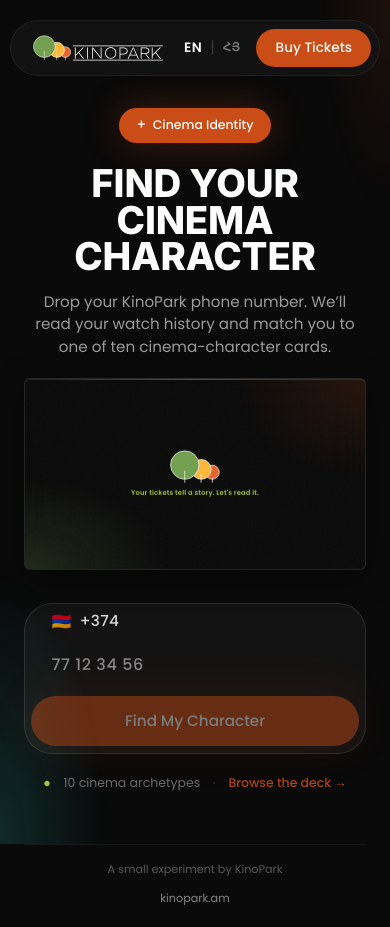
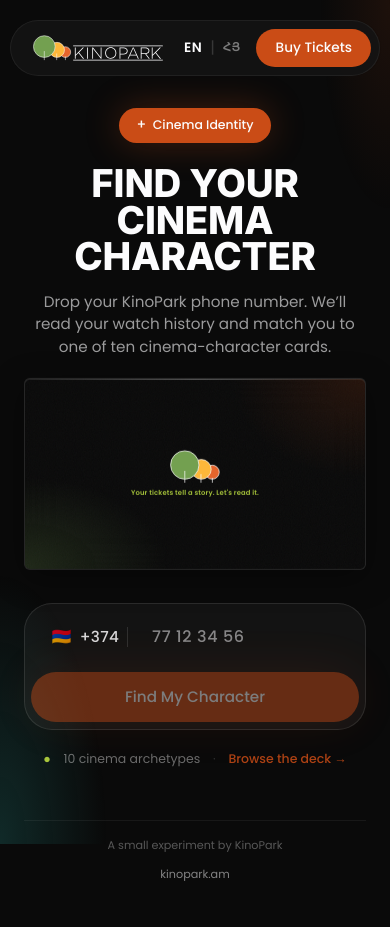
Before and after one commit to sasun-stack/Kinopark, a Next.js app: page / in a window 390 px wide. After the commit the page ends 903 px from the top, so only its background shows below. Built offline with nearby package versions, Linux system fonts and the light colour scheme.

Commit message:
PhoneInput: keep country chip + number on one row on mobile too
Only the CTA stacks below on narrow widths; the +374 chip and the
digits stay side-by-side inside their own flex container.

Co-Authored-By: Claude <noreply@anthropic.com>

```diff
--- a/src/components/PhoneInput.tsx
+++ b/src/components/PhoneInput.tsx
@@ -45,9 +45,10 @@ export function PhoneInput({ onSubmit, loading, prefill }: Props) {
         transition: "border-color 200ms ease",
       }}
     >
-      {/* Input row — country chip + number. Stacks above the CTA on mobile,
-          inline with it on sm+. */}
-      <div className="flex flex-col sm:flex-row sm:items-center" style={{ gap: "0.25rem" }}>
+      {/* Input row — country chip + number always inline. The CTA flows
+          beside it on sm+ and drops to a full-width row below on mobile. */}
+      <div className="flex flex-col sm:flex-row sm:items-center" style={{ gap: "0.5rem" }}>
+        <div className="flex items-center flex-1" style={{ gap: "0.25rem" }}>
           <div
             className="flex items-center shrink-0"
             style={{
@@ -63,7 +64,6 @@ export function PhoneInput({ onSubmit, loading, prefill }: Props) {
             <span aria-hidden style={{ fontSize: "1rem" }}>🇦🇲</span>
             <span>+374</span>
             <span
-            className="hidden sm:inline-block"
               style={{ width: "1px", height: "20px", background: "rgba(255, 255, 255, 0.12)" }}
             />
           </div>
@@ -85,15 +85,16 @@ export function PhoneInput({ onSubmit, loading, prefill }: Props) {
             }}
             placeholder="77 12 34 56"
             disabled={loading}
-          className="flex-1 bg-transparent outline-none disabled:opacity-50 w-full"
+            className="flex-1 min-w-0 bg-transparent outline-none disabled:opacity-50"
             style={{
               fontSize: "1rem",
-            padding: "0.95rem 1.25rem",
+              padding: "0.95rem 0.4rem",
               color: "#FCFCFD",
               fontWeight: 500,
               letterSpacing: "0.04em",
             }}
           />
+        </div>
 
         <button
           type="submit"
```
Lines whose indentation alone changed are shown as unchanged.
